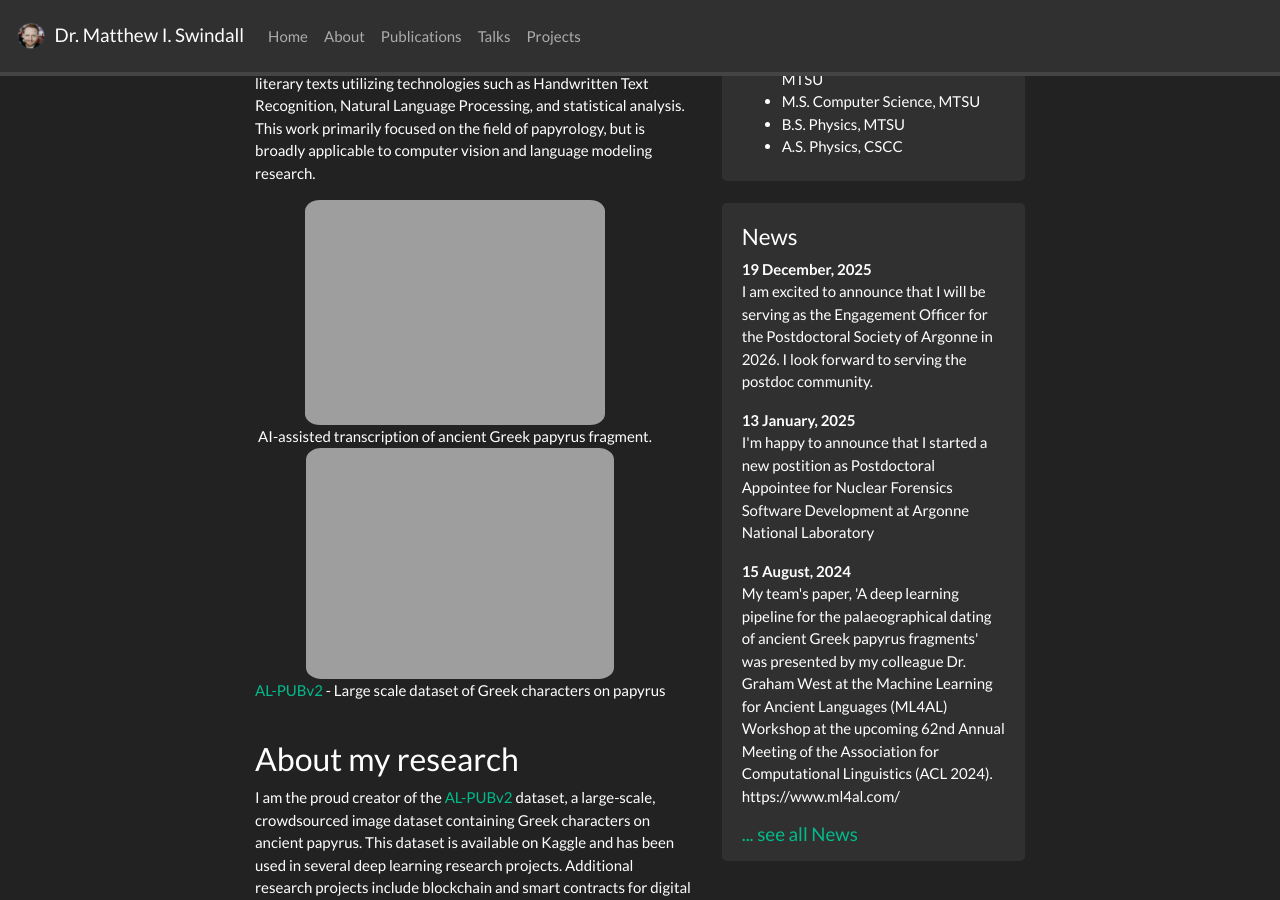
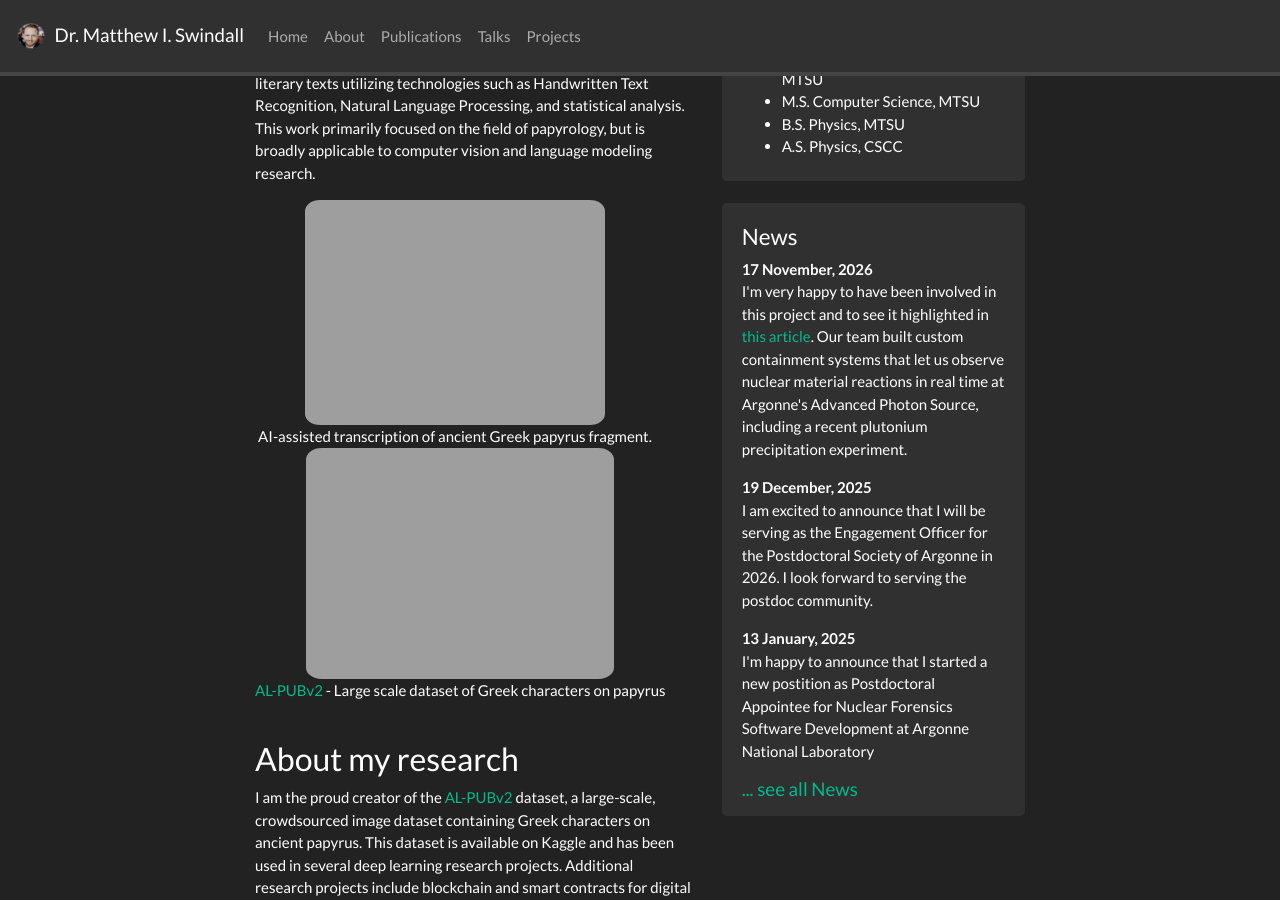
Before and after one commit to mis2n/mis2n.github.io, a Jekyll site: the page built from _pages/home.md, in a window 1280 px wide and 900 px high, scrolled down 341 px. Built offline with Jekyll 4.4.1, drawn with Linux system fonts in a browser that asks for light colours; nearby versions of some CDN libraries; a style sheet for code colours, icons or effects is not loaded.

Commit message:
adding new item - Pu exp article

```diff
--- a/_data/news.yml
+++ b/_data/news.yml
@@ -1,3 +1,6 @@
+- date: 17 November, 2026
+  headline: "I'm very happy to have been involved in this project and to see it highlighted in <a href='https://www.anl.gov/article/whats-the-best-way-to-analyze-nuclear-materials-the-answer-may-be-xrays' target='_blank'>this article</a>. Our team built custom containment systems that let us observe nuclear material reactions in real time at Argonne's Advanced Photon Source, including a recent plutonium precipitation experiment."
+
 - date: 19 December, 2025
   headline: "I am excited to announce that I will be serving as the Engagement Officer for the Postdoctoral Society of Argonne in 2026. I look forward to serving the postdoc community."
 
```
